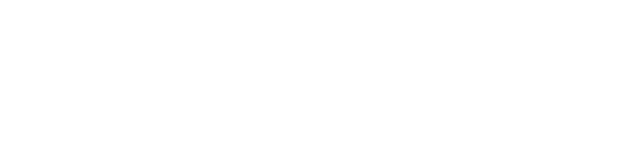
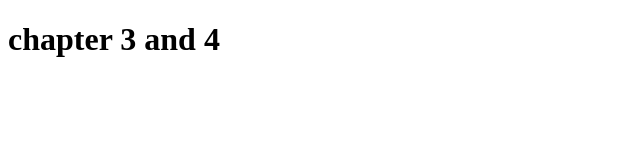
Before and after one commit to alimehdi2001/JS-projects-saylani, a plain HTML site: page Assignment 3/index.html in a window 1280 px wide. Shown: the whole page, without its empty margins (0-640 px from the left). Drawn offline with Linux system fonts and the light colour scheme.

Commit message:
Add files via upload

```diff
--- a/Assignment 3/index.html
+++ b/Assignment 3/index.html
@@ -6,6 +6,7 @@
     <title>Document</title>
 </head>
 <body>
+    <h1>chapter 3 and 4</h1>
     <script src="app.js"></script>
 </body>
 </html>
```
Also changed, not shown: Assignment 3/app.js (+89 -0 lines).
